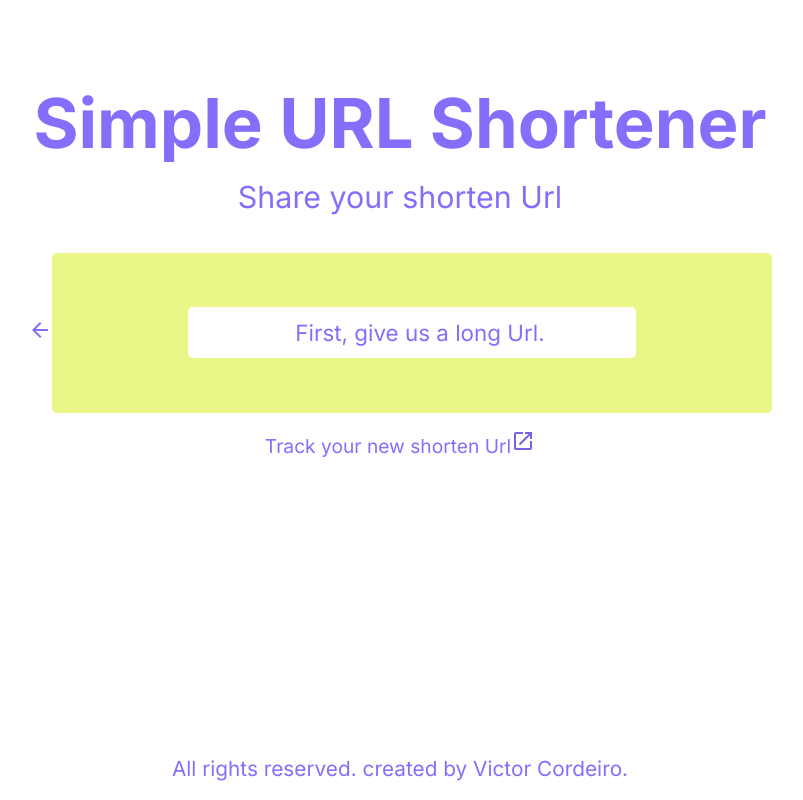
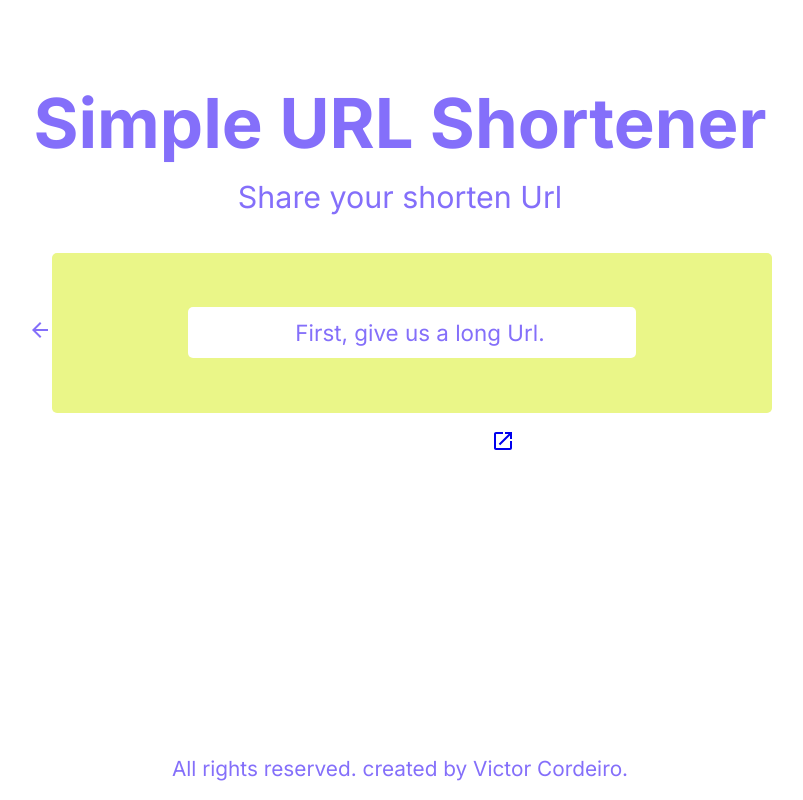
Before and after one commit to vitucordeiro/url-front, a React (Vite) app: page /share in a window 1280 px wide. Shown: the whole page, without its empty margins (240-1043 px from the left). Built offline with nearby package versions, Linux system fonts and the light colour scheme.

Commit message:
refactor: deleting unnecessarily properties

```diff
--- a/src/Components/Footer.css
+++ b/src/Components/Footer.css
@@ -3,29 +3,14 @@
   left: 0;
   bottom: 0;
   width: 100%;
+
   margin-bottom: 1rem;
   font-size: 1.3rem;
   color: #846ffa;
   text-align: center;
 }
 
-.span {
-  font-size: 1.2em;
-  color: #846ffa;
-  font-weight: 100;
+.div-container:hover {
+  background-color: #eaf688;
 
 }
-
-.span-link {
-  color: #7461e4;
-  font-weight: 100;
-  font-size: 1em;
-}
-
-.span-link:hover {
-  color: #6350d1;
-}
-
-.span-link:active {
-  color: #7964ec;
-}
```
